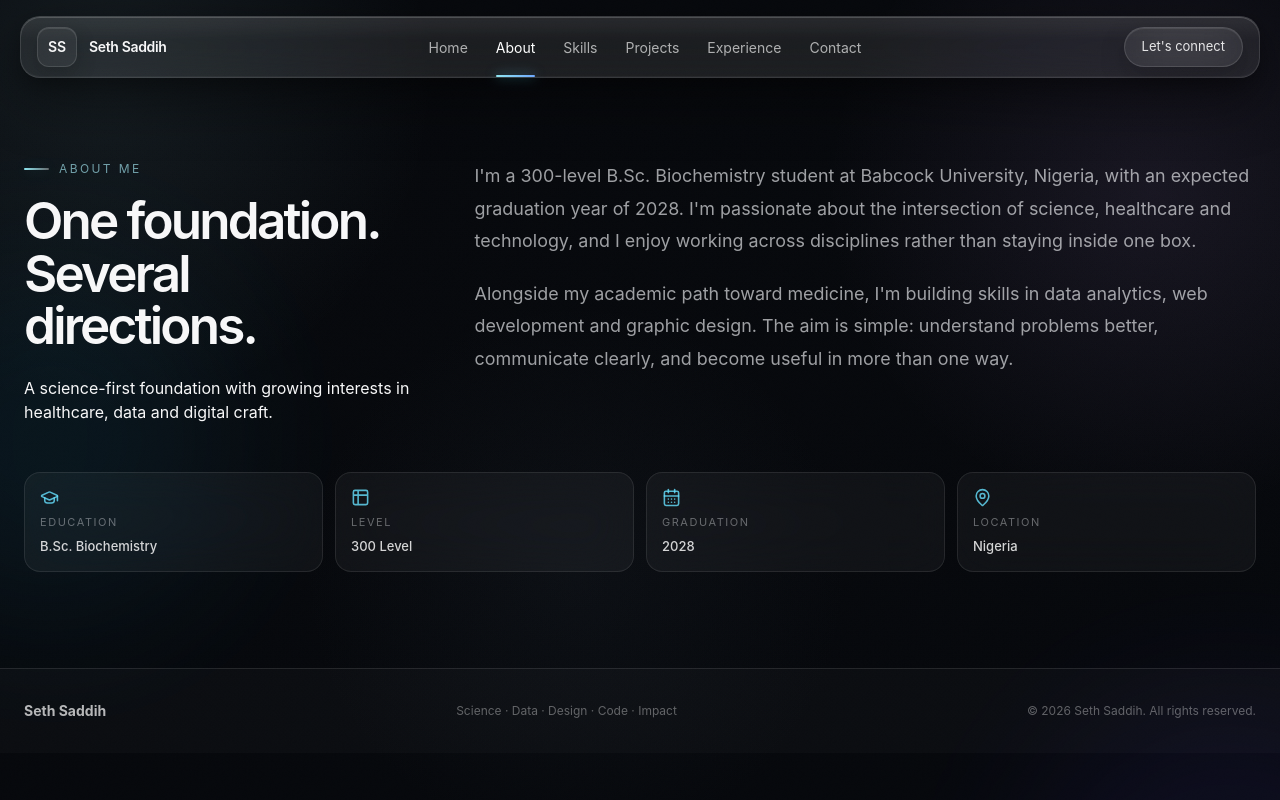
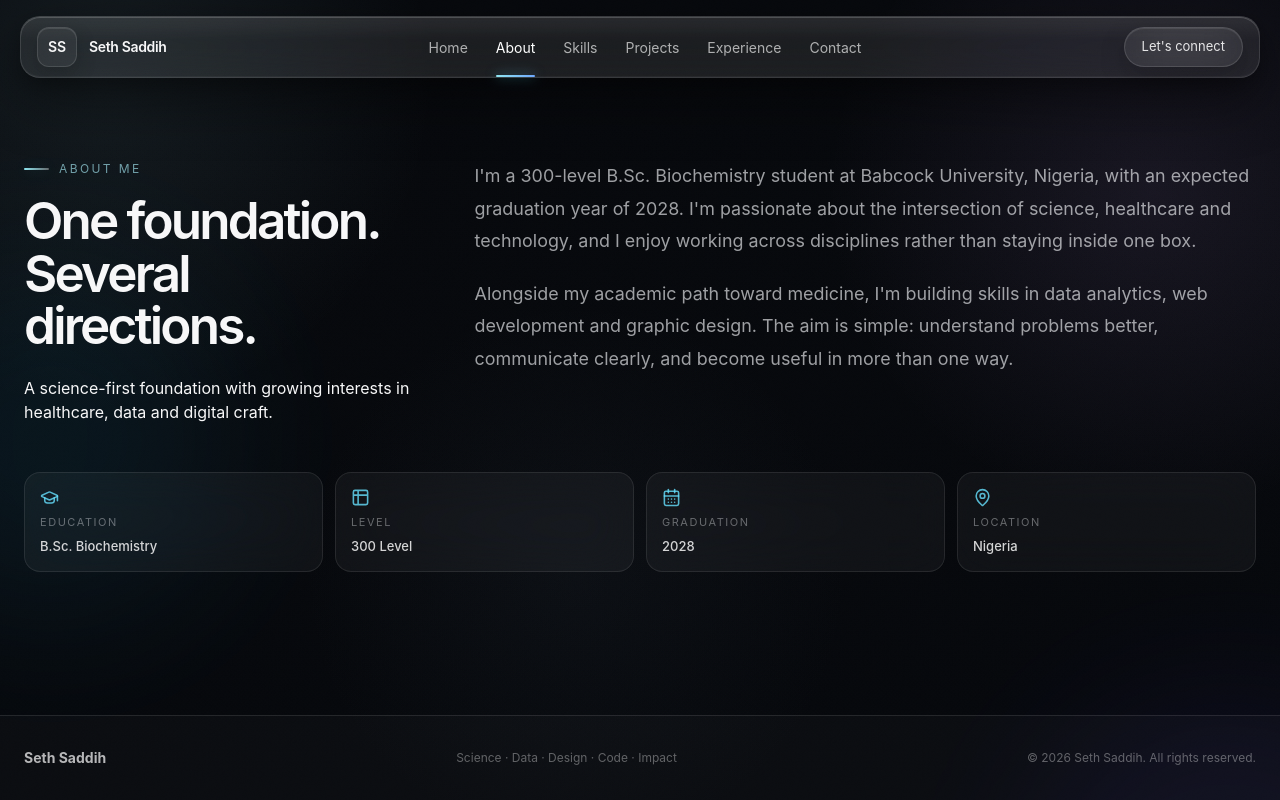
Before and after one commit to sethsaddih/sethsaddih.com, a Next.js app: page /about in a window 1280 px wide. Built offline with nearby package versions, Linux system fonts and the light colour scheme.

Commit message:
Pin footer to bottom of every page

```diff
--- a/components/Portfolio.tsx
+++ b/components/Portfolio.tsx
@@ -107,7 +107,7 @@ export function SiteHeader({ active = "Home" }: { active?: string }) {
 }
 
 export function Footer() {
-  return <footer className="footer-shell px-4 py-8 sm:px-6"><div className="mx-auto flex max-w-[1440px] flex-col gap-4 text-xs text-white/35 sm:flex-row sm:items-center sm:justify-between"><strong className="text-sm text-white/70">Seth Saddih</strong><div>Science · Data · Design · Code · Impact</div><div>© 2026 Seth Saddih. All rights reserved.</div></div></footer>;
+  return <footer className="footer-shell mt-auto px-4 py-8 sm:px-6"><div className="mx-auto flex max-w-[1440px] flex-col gap-4 text-xs text-white/35 sm:flex-row sm:items-center sm:justify-between"><strong className="text-sm text-white/70">Seth Saddih</strong><div>Science · Data · Design · Code · Impact</div><div>© 2026 Seth Saddih. All rights reserved.</div></div></footer>;
 }
 
 function PageFrame({ children, active }: { children: React.ReactNode; active: string }) {
```
